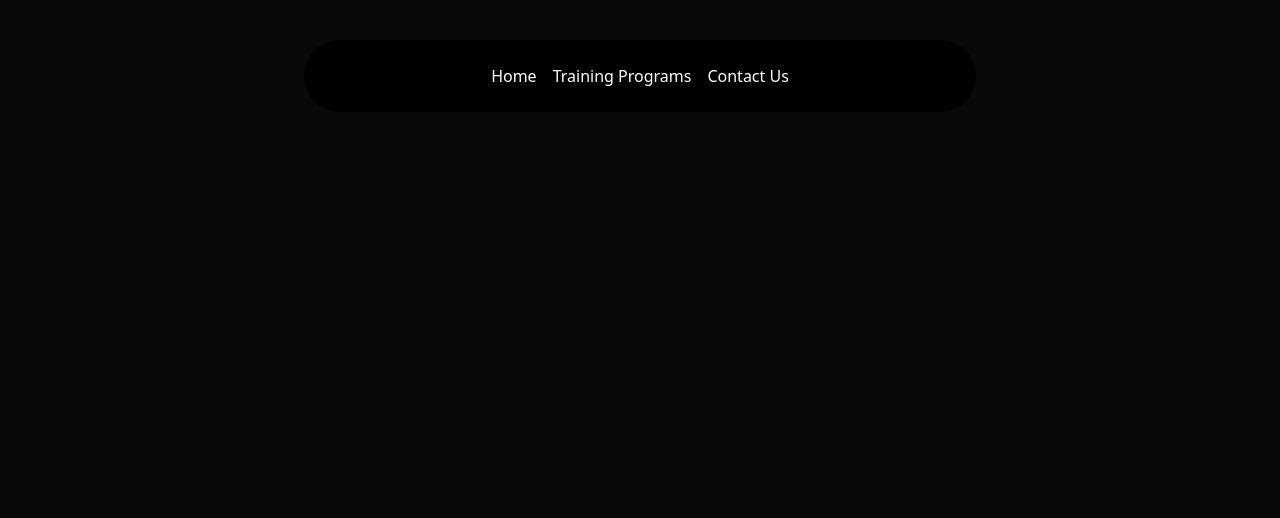
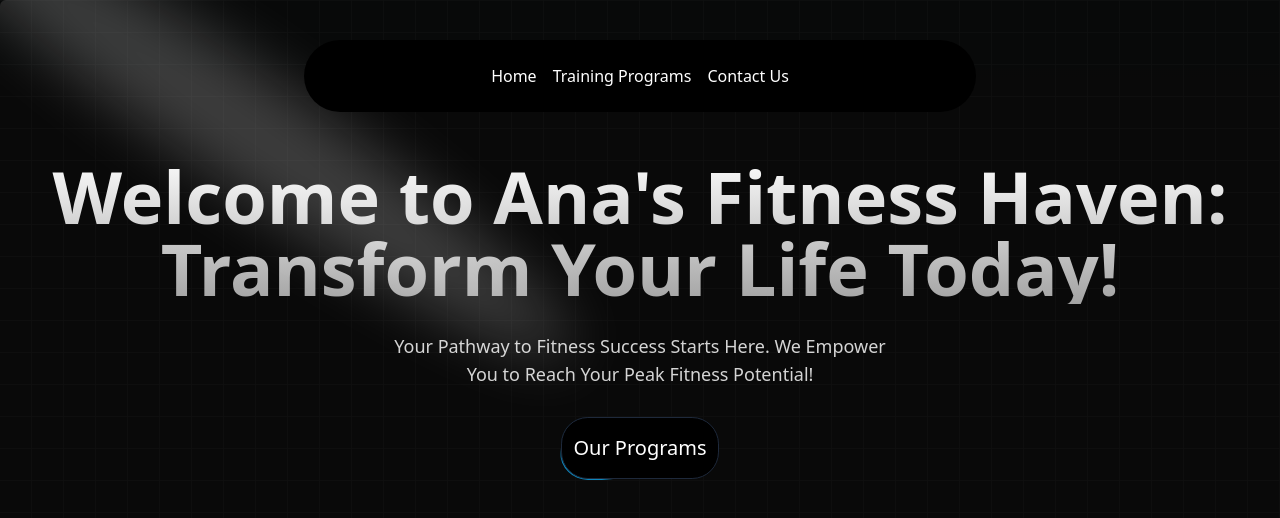
Before and after one commit to anafariya/gym-cc-portfolio, a Next.js app: page / in a window 1280 px wide. Shown: the top 518 px of the page. Built offline with nearby package versions, Linux system fonts and the light colour scheme.

Commit message:
made landing page

```diff
--- a/package.json
+++ b/package.json
@@ -11,6 +11,7 @@
   "dependencies": {
     "clsx": "^2.1.0",
     "framer-motion": "^11.0.5",
+    "mini-svg-data-uri": "^1.4.4",
     "next": "14.1.0",
     "react": "^18",
     "react-dom": "^18",
--- a/src/app/page.tsx
+++ b/src/app/page.tsx
@@ -1,9 +1,10 @@
+import HeroSection from "@/components/HeroSection";
 import Image from "next/image";
 
 export default function Home() {
   return (
     <main className="bg-black/[0.96] min-h-screen antialiased bg-grid-white/[0.02]">
-
+      <HeroSection/>
     </main>
   );
 }
--- /dev/null
+++ b/src/components/HeroSection.tsx
@@ -0,0 +1,30 @@
+import Link from "next/link";
+import React from "react";
+import { Spotlight } from "./ui/Spotlight";
+import { Button } from "./ui/moving-border";
+function HeroSection() {
+  return (
+    <div className="h-auto md:h-[40rem] w-full rounded-md flex flex-col items-center justify-center relative overflow-hidden mx-auto py-10 md:py-0">
+      <div className="p-4 relative z-10 w-full text-center">
+      <Spotlight
+        className="-top-40 left-0 md:left-60 md:-top-20"
+        fill="white"
+      />
+        <h1 className="mt-24 md:mt-0 text-4xl md:text-7xl font-bold bg-clip-text text-transparent bg-gradient-to-b from-neutral-50 to-neutral-400">Welcome to Ana's Fitness Haven: Transform Your Life Today!</h1>
+        <p className="mt-7 font-normal text-base md:text-lg text-neutral-300 max-w-lg mx-auto">
+          Your Pathway to Fitness Success Starts Here. We Empower You to Reach
+          Your Peak Fitness Potential!
+        </p>
+        <div className="mt-7">
+          <Link href="./trainingPrograms">
+            <Button borderRadius="1.75rem" className="bg-white dark:bg-black text-black dark:text-white border-neutral-200 dark:border-slate-800">
+            Our Programs
+            </Button>
+          </Link>
+        </div>
+      </div>
+    </div>
+  );
+}
+
+export default HeroSection;
--- /dev/null
+++ b/src/components/ui/Spotlight.tsx
@@ -0,0 +1,56 @@
+import React from "react";
+import { cn } from "@/utils/cn";
+
+type SpotlightProps = {
+  className?: string;
+  fill?: string;
+};
+
+export const Spotlight = ({ className, fill }: SpotlightProps) => {
+  return (
+    <svg
+      className={cn(
+        "animate-spotlight pointer-events-none absolute z-[1]  h-[169%] w-[138%] lg:w-[84%] opacity-0",
+        className
+      )}
+      xmlns="http://www.w3.org/2000/svg"
+      viewBox="0 0 3787 2842"
+      fill="none"
+    >
+      <g filter="url(#filter)">
+        <ellipse
+          cx="1924.71"
+          cy="273.501"
+          rx="1924.71"
+          ry="273.501"
+          transform="matrix(-0.822377 -0.568943 -0.568943 0.822377 3631.88 2291.09)"
+          fill={fill || "white"}
+          fillOpacity="0.21"
+        ></ellipse>
+      </g>
+      <defs>
+        <filter
+          id="filter"
+          x="0.860352"
+          y="0.838989"
+          width="3785.16"
+          height="2840.26"
+          filterUnits="userSpaceOnUse"
+          colorInterpolationFilters="sRGB"
+        >
+          <feFlood floodOpacity="0" result="BackgroundImageFix"></feFlood>
+          <feBlend
+            mode="normal"
+            in="SourceGraphic"
+            in2="BackgroundImageFix"
+            result="shape"
+          ></feBlend>
+          <feGaussianBlur
+            stdDeviation="151"
+            result="effect1_foregroundBlur_1065_8"
+          ></feGaussianBlur>
+        </filter>
+      </defs>
+    </svg>
+  );
+};
--- /dev/null
+++ b/src/components/ui/moving-border.tsx
@@ -0,0 +1,139 @@
+"use client";
+import React from "react";
+import {
+  motion,
+  useAnimationFrame,
+  useMotionTemplate,
+  useMotionValue,
+  useTransform,
+} from "framer-motion";
+import { useRef } from "react";
+import { cn } from "@/utils/cn";
+
+export function Button({
+  borderRadius = "1.75rem",
+  children,
+  as: Component = "button",
+  containerClassName,
+  borderClassName,
+  duration,
+  className,
+  ...otherProps
+}: {
+  borderRadius?: string;
+  children: React.ReactNode;
+  as?: any;
+  containerClassName?: string;
+  borderClassName?: string;
+  duration?: number;
+  className?: string;
+  [key: string]: any;
+}) {
+  return (
+    <Component
+      className={cn(
+        "bg-transparent relative text-xl  h-16 w-40 p-[1px] overflow-hidden ",
+        containerClassName
+      )}
+      style={{
+        borderRadius: borderRadius,
+      }}
+      {...otherProps}
+    >
+      <div
+        className="absolute inset-0"
+        style={{ borderRadius: `calc(${borderRadius} * 0.96)` }}
+      >
+        <MovingBorder duration={duration} rx="30%" ry="30%">
+          <div
+            className={cn(
+              "h-20 w-20 opacity-[0.8] bg-[radial-gradient(var(--sky-500)_40%,transparent_60%)]",
+              borderClassName
+            )}
+          />
+        </MovingBorder>
+      </div>
+
+      <div
+        className={cn(
+          "relative bg-slate-900/[0.8] border border-slate-800 backdrop-blur-xl text-white flex items-center justify-center w-full h-full text-m antialiased",
+          className
+        )}
+        style={{
+          borderRadius: `calc(${borderRadius} * 0.96)`,
+        }}
+      >
+        {children}
+      </div>
+    </Component>
+  );
+}
+
+export const MovingBorder = ({
+  children,
+  duration = 2000,
+  rx,
+  ry,
+  ...otherProps
+}: {
+  children: React.ReactNode;
+  duration?: number;
+  rx?: string;
+  ry?: string;
+  [key: string]: any;
+}) => {
+  const pathRef = useRef<any>();
+  const progress = useMotionValue<number>(0);
+
+  useAnimationFrame((time) => {
+    const length = pathRef.current?.getTotalLength();
+    if (length) {
+      const pxPerMillisecond = length / duration;
+      progress.set((time * pxPerMillisecond) % length);
+    }
+  });
+
+  const x = useTransform(
+    progress,
+    (val) => pathRef.current?.getPointAtLength(val).x
+  );
+  const y = useTransform(
+    progress,
+    (val) => pathRef.current?.getPointAtLength(val).y
+  );
+
+  const transform = useMotionTemplate`translateX(${x}px) translateY(${y}px) translateX(-50%) translateY(-50%)`;
+
+  return (
+    <>
+      <svg
+        xmlns="http://www.w3.org/2000/svg"
+        preserveAspectRatio="none"
+        className="absolute h-full w-full"
+        width="100%"
+        height="100%"
+        {...otherProps}
+      >
+        <rect
+          fill="none"
+          width="100%"
+          height="100%"
+          rx={rx}
+          ry={ry}
+          ref={pathRef}
+        />
+      </svg>
+      <motion.div
+        style={{
+          position: "absolute",
+          top: 0,
+          left: 0,
+          display: "inline-block",
+          transform,
+        }}
+      >
+        {children}
+      </motion.div>
+    </>
+  );
+};
--- a/tailwind.config.ts
+++ b/tailwind.config.ts
@@ -1,4 +1,44 @@
 import type { Config } from "tailwindcss";
+
+const svgToDataUri = require("mini-svg-data-uri");
+const colors = require("tailwindcss/colors");
+const {
+  default: flattenColorPalette,
+} = require("tailwindcss/lib/util/flattenColorPalette");
+
+
+function addVariablesForColors({ addBase, theme }: any) {
+  const allColors = flattenColorPalette(theme('colors'));
+  const newVars = Object.fromEntries(
+    Object.entries(allColors).map(([key, value]) => [`--${key}`, value])
+  );
+
+  addBase({
+    ':root': newVars,
+  });
+}
+function addSvgPatterns({ matchUtilities, theme }: any) {
+  matchUtilities(
+    {
+      'bg-grid': (value: any) => ({
+        backgroundImage: `url("${svgToDataUri(
+          `<svg xmlns="http://www.w3.org/2000/svg" viewBox="0 0 32 32" width="32" height="32" fill="none" stroke="${value}"><path d="M0 .5H31.5V32"/></svg>`
+        )}")`,
+      }),
+      'bg-grid-small': (value: any) => ({
+        backgroundImage: `url("${svgToDataUri(
+          `<svg xmlns="http://www.w3.org/2000/svg" viewBox="0 0 32 32" width="8" height="8" fill="none" stroke="${value}"><path d="M0 .5H31.5V32"/></svg>`
+        )}")`,
+      }),
+      'bg-dot': (value: any) => ({
+        backgroundImage: `url("${svgToDataUri(
+          `<svg xmlns="http://www.w3.org/2000/svg" viewBox="0 0 32 32" width="16" height="16" fill="none"><circle fill="${value}" id="pattern-circle" cx="10" cy="10" r="1.6257413380501518"></circle></svg>`
+        )}")`,
+      }),
+    },
+    { values: flattenColorPalette(theme('backgroundColor')), type: 'color' }
+  );
+}
 
 const config: Config = {
   content: [
@@ -9,6 +49,21 @@
   darkMode: 'class',
   theme: {
     extend: {
+      animation: {
+        spotlight: "spotlight 2s ease .75s 1 forwards",
+      },
+      keyframes: {
+        spotlight: {
+          "0%": {
+            opacity: "0",
+            transform: "translate(-72%, -62%) scale(0.5)",
+          },
+          "100%": {
+            opacity: "1",
+            transform: "translate(-50%,-40%) scale(1)",
+          },
+        },
+      },
       backgroundImage: {
         "gradient-radial": "radial-gradient(var(--tw-gradient-stops))",
         "gradient-conic":
@@ -16,6 +71,6 @@
       },
     },
   },
-  plugins: [],
+  plugins: [addVariablesForColors, addSvgPatterns],
 };
 export default config;
```
Also changed, not shown: 1 other file (tests, documents, lock files or other folders).
